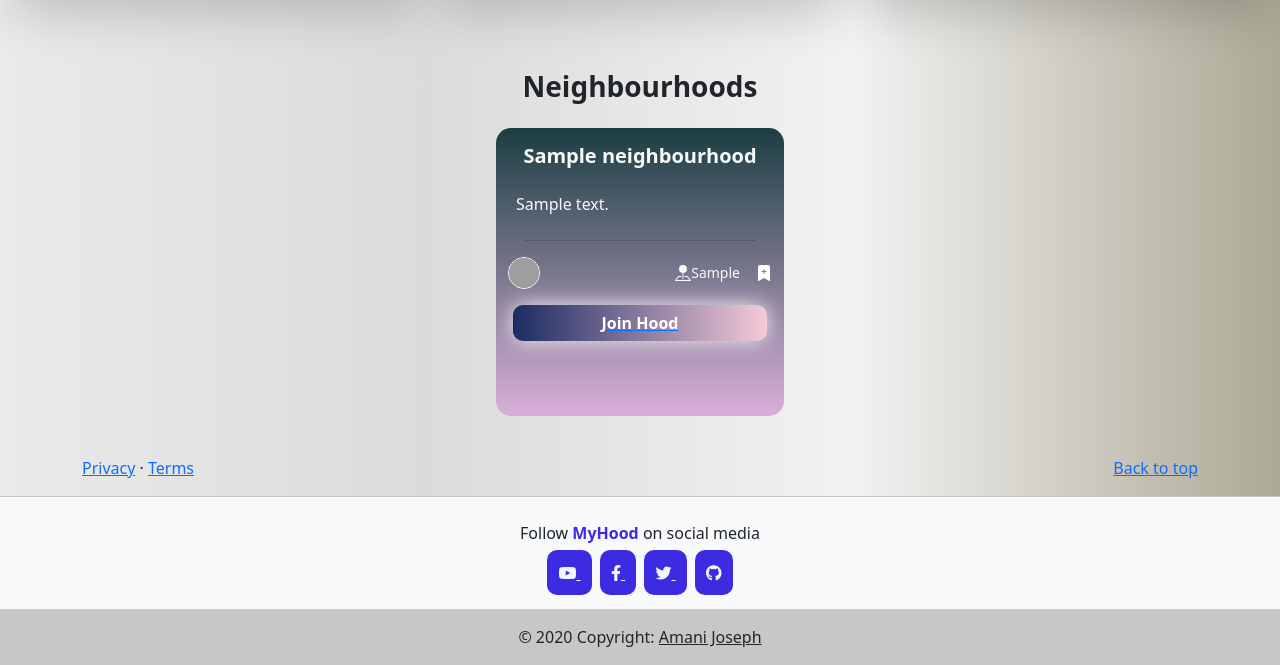
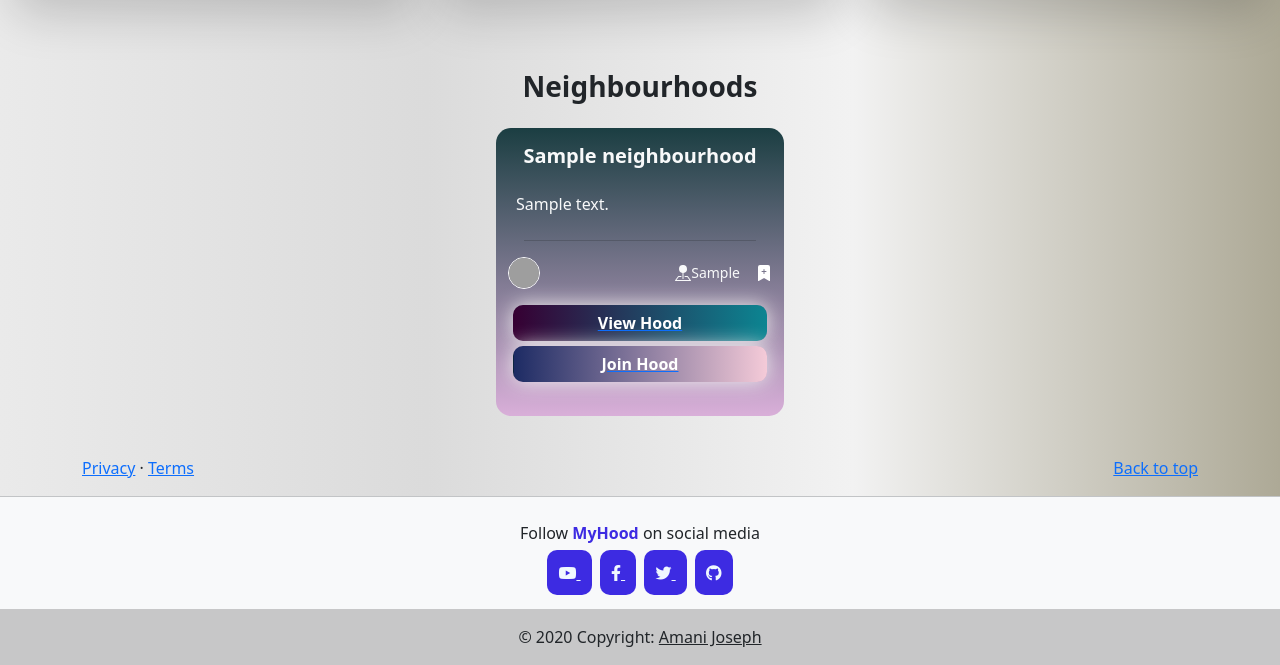
Before and after one commit to amani-joseph/my-hood, a Django app: page / in a window 1280 px wide. Shown: the part 427-1092 px from the top of the page. Run offline with Django 4.2, Linux system fonts and the light colour scheme; a user stored in the database is signed in; tables that the repository leaves empty hold one stand-in row (values such as "Sample post"); grey boxes are pictures that could not be loaded.

Commit message:
Added doctrings to views functions and separated emegency contacts section for inheritance in other templates

```diff
--- /dev/null
+++ b/myhood/templates/myhood/emergency.html
@@ -0,0 +1,81 @@
+<!DOCTYPE html>
+<html lang="en">
+<head>
+     <meta charset="UTF-8">
+     <meta http-equiv="X-UA-Compatible" content="IE=edge">
+     <meta name="viewport" content="width=device-width, initial-scale=1.0">
+     <title>Document</title>
+</head>
+<body>
+     <div class="container-fluid">
+          <div class="row row-cols-1 row-cols-lg-3 align-items-stretch g-4 py-5">
+               <div class="col">
+                 <div class="card card-cover h-100 overflow-hidden text-white bg-dark rounded-5 shadow-lg" style="background-image: url('https://images.unsplash.com/photo-1606022831434-91293aebf25a?ixlib=rb-1.2.1&ixid=MnwxMjA3fDB8MHxwaG90by1wYWdlfHx8fGVufDB8fHx8&auto=format&fit=crop&w=1366&q=80'); background-size:cover; background-repeat:   no-repeat; background-position: center center; border-radius: 20px !important;">
+                   <div class="d-flex flex-column h-100 p-5 pb-3 text-white text-shadow-1">
+                     <h2 class="pt-5 mt-5 mb-4 display-6 lh-1 fw-bold">Police</h2>
+                     <a href="tel:911" class="h1 text-decoration-none text-light fw-bolder">911</a>
+                     <!-- <ul class="d-flex list-unstyled mt-auto">
+                       <li class="me-auto">
+                         <img src="https://github.com/twbs.png" alt="Bootstrap" width="32" height="32" class="rounded-circle border border-white">
+                       </li>
+                       <li class="d-flex align-items-center me-3">
+                         <svg class="bi me-2" width="1em" height="1em"><use xlink:href="#geo-fill"></use></svg>
+                         <small>Earth</small>
+                       </li>
+                       <li class="d-flex align-items-center">
+                         <svg class="bi me-2" width="1em" height="1em"><use xlink:href="#calendar3"></use></svg>
+                         <small>3d</small>
+                       </li>
+                     </ul> -->
+                   </div>
+                 </div>
+               </div>
+
+               <div class="col">
+                 <div class="card card-cover h-100 overflow-hidden text-white bg-dark rounded-5 shadow-lg" style="background-image: url('https://images.unsplash.com/photo-1600959907703-125ba1374a12?ixlib=rb-1.2.1&ixid=MnwxMjA3fDB8MHxwaG90by1wYWdlfHx8fGVufDB8fHx8&auto=format&fit=crop&w=1470&q=80'); background-size:cover; background-repeat:   no-repeat; background-position: center center; border-radius: 20px !important;">
+                   <div class="d-flex flex-column h-100 p-5 pb-3 text-white text-shadow-1">
+                     <h2 class="pt-5 mt-5 mb-4 display-6 lh-1 fw-bold">Ambulance</h2>
+                     <a href="tel:911" class="h1 text-decoration-none text-danger fw-bolder">911</a>
+                     <!-- <ul class="d-flex list-unstyled mt-auto">
+                       <li class="me-auto">
+                         <img src="https://github.com/twbs.png" alt="Bootstrap" width="32" height="32" class="rounded-circle border border-white">
+                       </li>
+                       <li class="d-flex align-items-center me-3">
+                         <svg class="bi me-2" width="1em" height="1em"><use xlink:href="#geo-fill"></use></svg>
+                         <small>Pakistan</small>
+                       </li>
+                       <li class="d-flex align-items-center">
+                         <svg class="bi me-2" width="1em" height="1em"><use xlink:href="#calendar3"></use></svg>
+                         <small>4d</small>
+                       </li>
+                     </ul> -->
+                   </div>
+                 </div>
+               </div>
+
+               <div class="col">
+                 <div class="card card-cover h-100 overflow-hidden text-white bg-dark rounded-3 shadow-lg" style="background-image: url('https://images.unsplash.com/photo-1608723724423-6f60a2fc1a90?ixlib=rb-1.2.1&ixid=MnwxMjA3fDB8MHxwaG90by1wYWdlfHx8fGVufDB8fHx8&auto=format&fit=crop&w=1331&q=80'); background-size:cover; background-repeat:   no-repeat; background-position: center center; border-radius: 20px !important;">
+                   <div class="d-flex flex-column h-100 p-5 pb-3 text-shadow-1">
+                     <h2 class="pt-5 mt-5 mb-4 display-6 lh-1 fw-bold">Fire Station</h2>
+                     <a href="tel:911" class="h1 text-decoration-none text-light fw-bolder">911</a>
+                     <!-- <ul class="d-flex list-unstyled mt-auto">
+                       <li class="me-auto">
+                         <img src="https://github.com/twbs.png" alt="Bootstrap" width="32" height="32" class="rounded-circle border border-white">
+                       </li>
+                       <li class="d-flex align-items-center me-3">
+                         <svg class="bi me-2" width="1em" height="1em"><use xlink:href="#geo-fill"></use></svg>
+                         <small>California</small>
+                       </li>
+                       <li class="d-flex align-items-center">
+                         <svg class="bi me-2" width="1em" height="1em"><use xlink:href="#calendar3"></use></svg>
+                         <small>5d</small>
+                       </li>
+                     </ul> -->
+                   </div>
+                 </div>
+               </div>
+             </div>
+     </div>
+
+</body>
+</html>
--- a/myhood/templates/myhood/index.html
+++ b/myhood/templates/myhood/index.html
@@ -24,75 +24,7 @@
 </style>
 <main>
 	{% if user.is_authenticated %}
-		<div class="container-fluid">
-			<div class="row row-cols-1 row-cols-lg-3 align-items-stretch g-4 py-5">
-				<div class="col">
-				  <div class="card card-cover h-100 overflow-hidden text-white bg-dark rounded-5 shadow-lg" style="background-image: url('https://images.unsplash.com/photo-1606022831434-91293aebf25a?ixlib=rb-1.2.1&ixid=MnwxMjA3fDB8MHxwaG90by1wYWdlfHx8fGVufDB8fHx8&auto=format&fit=crop&w=1366&q=80'); background-size:cover; background-repeat:   no-repeat; background-position: center center; border-radius: 20px !important;">
-				    <div class="d-flex flex-column h-100 p-5 pb-3 text-white text-shadow-1">
-					 <h2 class="pt-5 mt-5 mb-4 display-6 lh-1 fw-bold">Police</h2>
-					 <a href="tel:911" class="h1 text-decoration-none text-light fw-bolder">911</a>
-					 <!-- <ul class="d-flex list-unstyled mt-auto">
-					   <li class="me-auto">
-						<img src="https://github.com/twbs.png" alt="Bootstrap" width="32" height="32" class="rounded-circle border border-white">
-					   </li>
-					   <li class="d-flex align-items-center me-3">
-						<svg class="bi me-2" width="1em" height="1em"><use xlink:href="#geo-fill"></use></svg>
-						<small>Earth</small>
-					   </li>
-					   <li class="d-flex align-items-center">
-						<svg class="bi me-2" width="1em" height="1em"><use xlink:href="#calendar3"></use></svg>
-						<small>3d</small>
-					   </li>
-					 </ul> -->
-				    </div>
-				  </div>
-				</div>
-
-				<div class="col">
-				  <div class="card card-cover h-100 overflow-hidden text-white bg-dark rounded-5 shadow-lg" style="background-image: url('https://images.unsplash.com/photo-1600959907703-125ba1374a12?ixlib=rb-1.2.1&ixid=MnwxMjA3fDB8MHxwaG90by1wYWdlfHx8fGVufDB8fHx8&auto=format&fit=crop&w=1470&q=80'); background-size:cover; background-repeat:   no-repeat; background-position: center center; border-radius: 20px !important;">
-				    <div class="d-flex flex-column h-100 p-5 pb-3 text-white text-shadow-1">
-					 <h2 class="pt-5 mt-5 mb-4 display-6 lh-1 fw-bold">Ambulance</h2>
-					 <a href="tel:911" class="h1 text-decoration-none text-danger fw-bolder">911</a>
-					 <!-- <ul class="d-flex list-unstyled mt-auto">
-					   <li class="me-auto">
-						<img src="https://github.com/twbs.png" alt="Bootstrap" width="32" height="32" class="rounded-circle border border-white">
-					   </li>
-					   <li class="d-flex align-items-center me-3">
-						<svg class="bi me-2" width="1em" height="1em"><use xlink:href="#geo-fill"></use></svg>
-						<small>Pakistan</small>
-					   </li>
-					   <li class="d-flex align-items-center">
-						<svg class="bi me-2" width="1em" height="1em"><use xlink:href="#calendar3"></use></svg>
-						<small>4d</small>
-					   </li>
-					 </ul> -->
-				    </div>
-				  </div>
-				</div>
-
-				<div class="col">
-				  <div class="card card-cover h-100 overflow-hidden text-white bg-dark rounded-3 shadow-lg" style="background-image: url('https://images.unsplash.com/photo-1608723724423-6f60a2fc1a90?ixlib=rb-1.2.1&ixid=MnwxMjA3fDB8MHxwaG90by1wYWdlfHx8fGVufDB8fHx8&auto=format&fit=crop&w=1331&q=80'); background-size:cover; background-repeat:   no-repeat; background-position: center center; border-radius: 20px !important;">
-				    <div class="d-flex flex-column h-100 p-5 pb-3 text-shadow-1">
-					 <h2 class="pt-5 mt-5 mb-4 display-6 lh-1 fw-bold">Fire Station</h2>
-					 <a href="tel:911" class="h1 text-decoration-none text-light fw-bolder">911</a>
-					 <!-- <ul class="d-flex list-unstyled mt-auto">
-					   <li class="me-auto">
-						<img src="https://github.com/twbs.png" alt="Bootstrap" width="32" height="32" class="rounded-circle border border-white">
-					   </li>
-					   <li class="d-flex align-items-center me-3">
-						<svg class="bi me-2" width="1em" height="1em"><use xlink:href="#geo-fill"></use></svg>
-						<small>California</small>
-					   </li>
-					   <li class="d-flex align-items-center">
-						<svg class="bi me-2" width="1em" height="1em"><use xlink:href="#calendar3"></use></svg>
-						<small>5d</small>
-					   </li>
-					 </ul> -->
-				    </div>
-				  </div>
-				</div>
-			   </div>
-		</div>
+		{% include 'myhood/emergency.html' %}
 
 		<div class="container col-md-8 my-4">
 
@@ -137,6 +69,9 @@
 					   </li>
 					 </ul>
 					 <a class=" footer" href="#">
+						<div class="btn btn-grad-2 fw-bold" >View Hood</div>
+					</a>
+					 <a class=" footer" href="#">
 						<div class="btn btn-grad fw-bold" >Join Hood</div>
 					</a>
 
@@ -162,6 +97,26 @@
 								color: #fff;
 								text-decoration: none;
 								}
+
+								.btn-grad-2 {background-image: linear-gradient(to right, #360033 0%, #0b8793  51%, #360033  100%)}
+								.btn-grad-2 {
+									margin: 5px;
+									padding: 5px 15px;
+									text-align: center;
+									transition: 0.5s;
+									background-size: 200% auto;
+									color: white;
+									box-shadow: 0 0 20px #eee;
+									border-radius: 10px;
+									display: block;
+									}
+
+									.btn-grad-2:hover {
+									background-position: right center; /* change the direction of the change here */
+									color: #fff;
+									text-decoration: none;
+									}
+
 						</style>
 
 
--- a/myhood/views.py
+++ b/myhood/views.py
@@ -10,6 +10,14 @@ from .forms import UserRegisterForm , NeighbourHoodForm #ProfileUpdateForm
 
 # Create your views here.
 def register(request):
+    """_summary_
+
+    Args:
+        request (_type_): _description_
+
+    Returns:
+        _type_: _description_
+    """
     if request.method == 'POST':
         form = UserRegisterForm(request.POST)
         if form.is_valid():
@@ -37,6 +45,14 @@ def index(request):
 
 
 def create_hood(request):
+    """_summary_
+
+    Args:
+        request (_type_): _description_
+
+    Returns:
+        _type_: _description_
+    """
     if request.method == 'POST':
         form = NeighbourHoodForm(request.POST, request.FILES)
         if form.is_valid():
@@ -49,12 +65,41 @@ def create_hood(request):
     return render(request, 'myhood/hood_form.html', {'form': form})
 
 
+def hood_detail(request, id):
+    """_summary_
+
+    Args:
+        request (_type_): _description_
+        id (_type_): _description_
+
+    Returns:
+        _type_: _description_
+    """
+    return  render(request, 'myhood/hood_detail.html')
+
+
 def about(request):
+    """_summary_
+
+    Args:
+        request (_type_): _description_
+
+    Returns:
+        _type_: _description_
+    """
     return render(request, 'myhood/about.html')
 
 
 @login_required
 def profile(request):
+    """_summary_
+
+    Args:
+        request (_type_): _description_
+
+    Returns:
+        _type_: _description_
+    """
     user = request.user
     context = {
         'user': user,
@@ -65,4 +110,12 @@ def profile(request):
 
 @login_required
 def edit_profile(request):
+    """_summary_
+
+    Args:
+        request (_type_): _description_
+
+    Returns:
+        _type_: _description_
+    """
     return render(request, 'myhood/auth/edit-profile.html')
--- a/requirements.txt
+++ b/requirements.txt
@@ -9,7 +9,11 @@ django-bootstrap-v5==1.0.11
 django-bootstrap5==21.3
 django-crispy-forms==1.14.0
 django-heroku==0.3.1
+django-leaflet==0.28.2
+django-location-field==2.1.0
+django-phonenumber-field==6.1.0
 gunicorn==20.1.0
+phonenumbers==8.12.46
 Pillow==9.1.0
 psycopg2==2.9.3
 python-decouple==3.6
```
